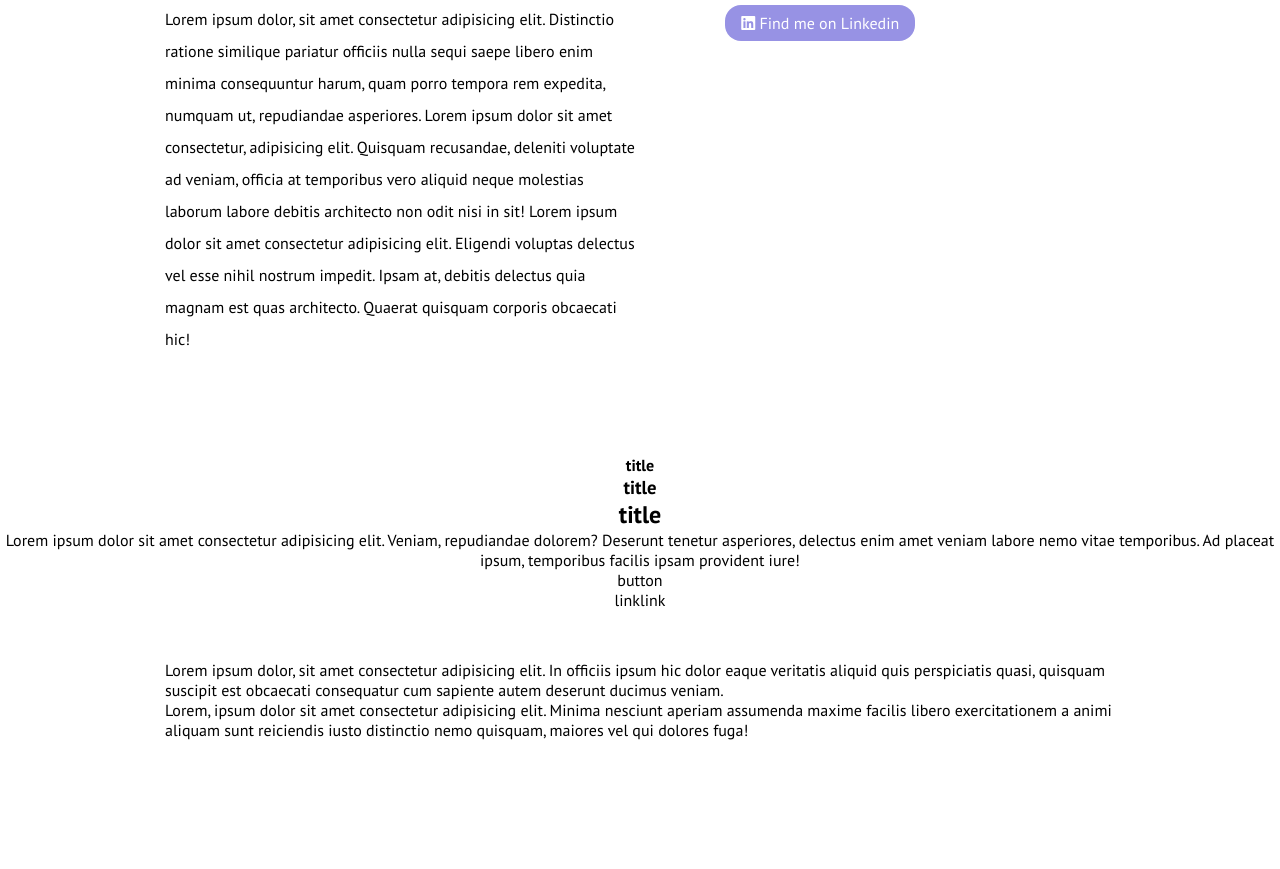
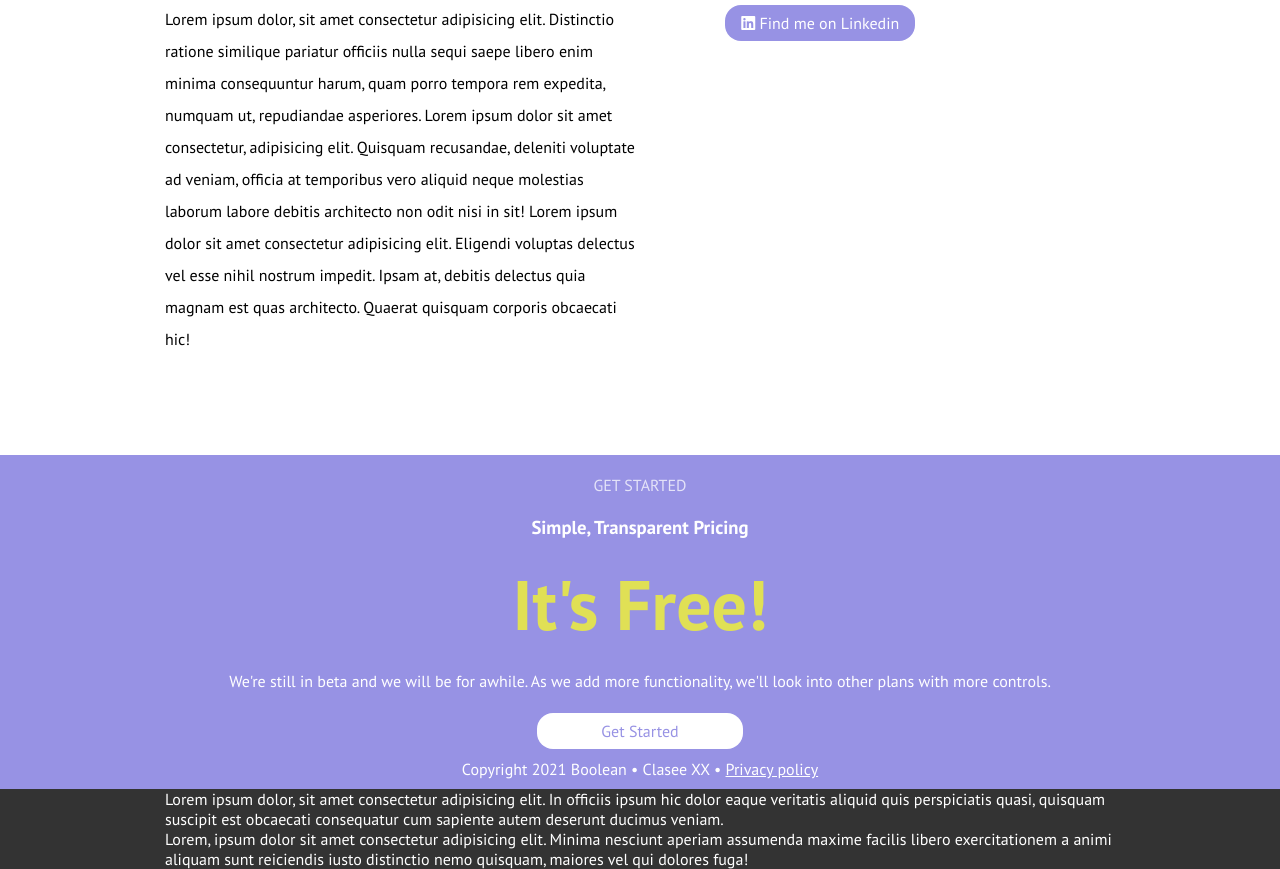
Before and after one commit to Baglio1683/htmlcss-responsive-layout, a plain HTML site: page index.html in a window 1280 px wide. Shown: the part 4082-4951 px from the top of the page. Before the commit the page ends 4822 px from the top, so only its background shows below. Drawn offline with Linux system fonts and the light colour scheme; a web font is replaced by a local one.

Commit message:
add details of section 6

```diff
--- a/css/style.css
+++ b/css/style.css
@@ -425,15 +425,62 @@ width: 50%;
 
  margin-top: 50px;
  text-align: center;
+ background-color: #9792e4;
+ color: #fff;
+  padding-top: 20px;
 
 
 }
+
+.section-6 h4{
+
+font-weight: 100;
+color: rgba(255, 255, 255, 0.74);
+
+}
+
+.section-6 h4, .section-6 h3,
+.section-6 h2, .section-6 p{
+
+margin-bottom: 20px;
+
+
+}
+
+.section-6 span{
+
+display: inline-block;
+margin-bottom: 10px;
+
+}
+
+.section-6 p{
+
+line-height: 1.5em;
+
+}
+
+
+
+.section-6 h2 {
+
+ color: rgb(224, 224, 85);
+font-size: 70px;
+
+}
+
+
+
+
 
 /* SETTING FOOTER  */
 
 footer{
 
-margin-top: 50px;
+
+background-color: #333;
+color: #fff;
+
 
 }
 
--- a/index.html
+++ b/index.html
@@ -375,16 +375,25 @@
         </div>
         <!-- End div section 5  -->
 
+
+
+
+
         <!-- Start Section 6 -->
         <div class="section-6">
 
+            <!-- Start container section 6 -->
+            <div class="container">
 
-            <h4>title</h4>
-            <h3>title</h3>
-            <h2>title</h2>
-            <p>Lorem ipsum dolor sit amet consectetur adipisicing elit. Veniam, repudiandae dolorem? Deserunt tenetur asperiores, delectus enim amet veniam labore nemo vitae temporibus. Ad placeat ipsum, temporibus facilis ipsam provident iure!</p>
-            <span>button</span> <br>
-            <span>linklink</span>
+                <h4>GET STARTED</h4>
+                <h3>Simple, Transparent Pricing</h3>
+                <h2>It's Free!</h2>
+                <p>We're still in beta and we will be for awhile. As we add more functionality, we'll look into other plans with more controls.</p>
+                <span class="btn btn-long back-white"> <a href="" class="no-line text-9792e4">Get Started</a></span> <br>
+                <span>Copyright 2021 Boolean  &#8226; Clasee XX &#8226; <a href="" class="text-white">Privacy policy</a></span>
+
+          </div>
+          <!-- End Container section 5  -->
 
         </div>
         <!-- End Section 6 -->
```
